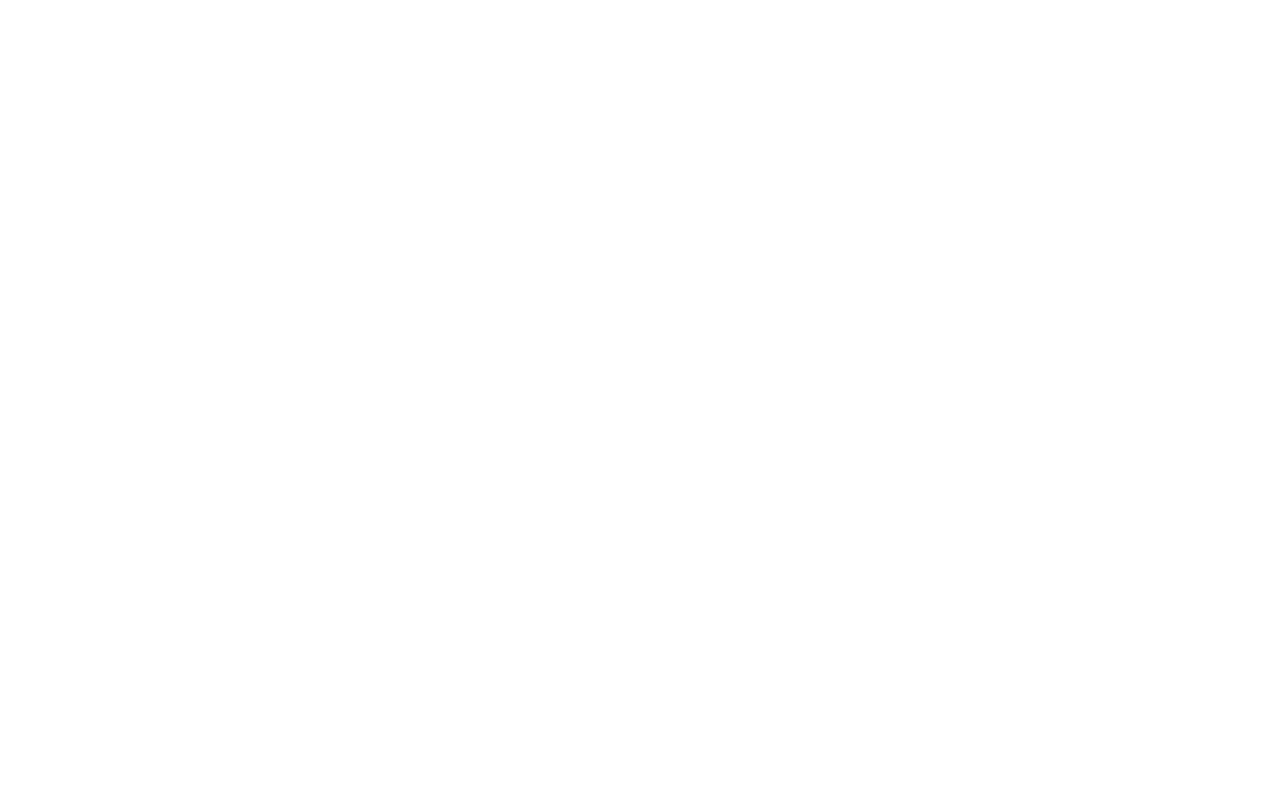
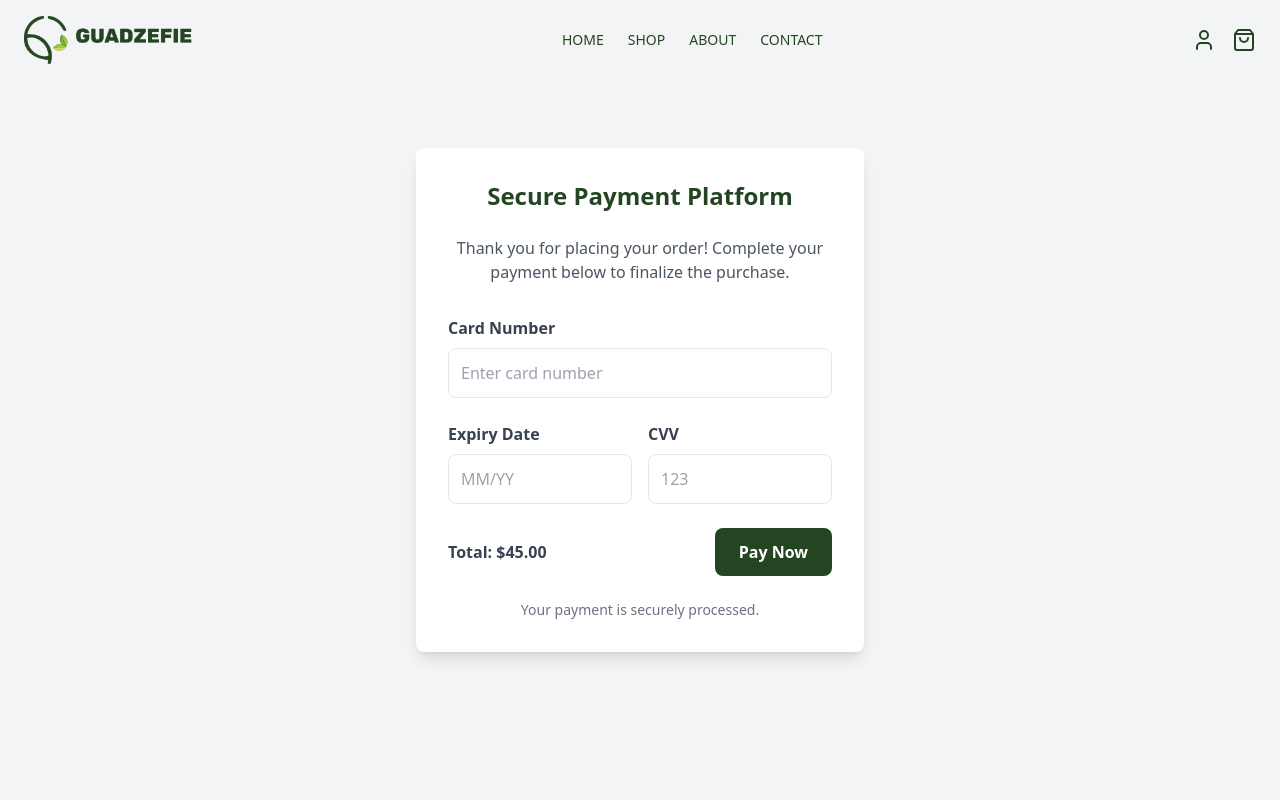
Before and after one commit to ElormWuaku/EugeneA, a React (Vite) app: page /payment in a window 1280 px wide. Before the commit this address had no page. Shown: the top 800 px of the page. Built offline with nearby package versions, Linux system fonts and the light colour scheme.

Commit message:
Mock payment and confirmation added with finishing touches to hero

```diff
--- a/src/App.jsx
+++ b/src/App.jsx
@@ -10,6 +10,8 @@ import Auth from "./pages/Auth"
 import FarmerDashboard from "./pages/FarmerDashboard"
 import About from "./pages/About"
 import ProductDetails from "./pages/ProductDetails";
+import Payment from "./pages/Payment";
+import Confirmation from "./pages/Confirmation";
 
 const App = () => {
   return (
@@ -23,8 +25,10 @@ const App = () => {
           <Route path="products" element={<ProductPage />} />
           <Route path="product-details/:id" element={<ProductDetails />} />
           <Route path="auth" element={<Auth/>} />
+          <Route path="cart" element={<Carte />} />
           <Route path="checkout" element={<Checkout />} />
-          <Route path="cart" element={<Carte />} />
+          <Route path="payment" element={<Payment />} />
+          <Route path="confirmation" element={<Confirmation />} />
         </Route>
       </Routes>
     </BrowserRouter>
--- a/src/pages/Checkout/index.jsx
+++ b/src/pages/Checkout/index.jsx
@@ -1,4 +1,4 @@
-import  { useState } from "react";
+import { useState } from "react";
 import { Link } from "react-router-dom";
 
 const Checkout = () => {
@@ -107,7 +107,9 @@ const Checkout = () => {
 
           {/* Payment Options */}
           <div className="mb-6">
-            <h2 className="text-lg font-bold text-gray-800 mb-4">Payment Method</h2>
+            <h2 className="text-lg font-bold text-gray-800 mb-4">
+              Payment Method
+            </h2>
             <div className="flex items-center space-x-4">
               <label className="flex items-center space-x-2">
                 <input
@@ -138,14 +140,21 @@ const Checkout = () => {
           <div className="mt-6">
             <div className="flex justify-between items-center mb-6">
               <h3 className="text-xl font-bold">Order Total:</h3>
-              <p className="text-xl font-semibold">$65.00</p> {/* Replace with dynamic total */}
+              <p className="text-xl font-semibold">$65.00</p>{" "}
+              {/* Replace with dynamic total */}
             </div>
-            <button
+            {/* <button
               type="submit"
               className="w-full bg-[#EABC5E] hover:bg-[#c49d4e] text-white font-bold py-3 px-6 rounded-lg"
             >
               Place Order
-            </button>
+            </button> */}
+            <Link
+              to="/payment"
+              className="bg-[#EABC5E] hover:bg-[#c49d4e] text-white font-bold py-3 px-6 rounded-lg"
+            >
+              Place Order
+            </Link>
           </div>
         </form>
 
--- /dev/null
+++ b/src/pages/Confirmation/index.jsx
@@ -0,0 +1,24 @@
+import { Link } from "react-router-dom";
+
+const Confirmation = () => {
+  return (
+    <div className="bg-gray-100 min-h-screen flex items-center justify-center">
+      <div className="bg-white p-8 rounded-lg shadow-lg max-w-md w-full text-center">
+        <h1 className="text-3xl font-bold text-[#244521] mb-4">
+          Order Confirmed!
+        </h1>
+        <p className="text-gray-600 mb-8">
+          Thank you for your purchase! Your order will be processed and delivered soon.
+        </p>
+        <Link
+          to="/products"
+          className="bg-[#EABC5E] hover:bg-[#c49d4e] text-white font-bold py-3 px-6 rounded-lg"
+        >
+          Back to Products
+        </Link>
+      </div>
+    </div>
+  );
+};
+
+export default Confirmation;
--- a/src/pages/Landing/components/Hero.jsx
+++ b/src/pages/Landing/components/Hero.jsx
@@ -1,25 +1,55 @@
 import { gros } from "../../../assets";
+import { motion } from "framer-motion";
+import { Link } from 'react-router-dom';
 
 const Hero = () => {
   return (
     <div className="flex h-screen">
-      <div className="w-1/2 bg-[#F8D7B6] place-content-center">
-        <div className="mx-auto w-fit flex flex-col items-start gap-y-4">
+      <div className="w-1/2 bg-[#F8D7B6] flex items-center justify-center">
+        <div className="w-fit flex flex-col items-start gap-y-6">
           <div className="text-5xl flex flex-col">
             <span className="font-bold">Welcome to Guadzefie</span>
           </div>
-          <p>
+          <p className="mb-4">
             Your Home Of Healthy Organic Vegetables<br />
             Fresh From Farm To Your Table
           </p>
-          <button className="bg-white px-6 py-2 rounded-full drop-shadow-lg uppercase text-[#C2B931] text-sm">
-            Shop
-          </button>
+          <div className="flex gap-4">
+            <Link
+              to="/about"
+              className="bg-white px-6 py-2 rounded-full drop-shadow-lg uppercase text-[#C2B931] text-sm hover:bg-gray-100 transition duration-300"
+            >
+              Learn More
+            </Link>
+            <Link
+              to="/products"
+              className="bg-[#244521] text-white px-6 py-2 rounded-full drop-shadow-lg uppercase text-sm hover:bg-green-600 transition duration-300"
+            >
+              Shop Now
+            </Link>
+          </div>
         </div>
       </div>
-      <div className="w-1/2">
-        <img src={gros} alt="hero" className="object-cover w-full h-full" />
-      </div>
+      <motion.div
+        className="w-1/2"
+        initial={{ scale: 1 }}
+        animate={{
+          scale: [1, 1.05, 1],
+          rotate: [0, 2, -2, 0]
+        }}
+        transition={{
+          duration: 5,
+          repeat: Infinity,
+          repeatType: "loop",
+          ease: "easeInOut"
+        }}
+      >
+        <img
+          src={gros}
+          alt="hero"
+          className="object-cover w-full h-full"
+        />
+      </motion.div>
     </div>
   );
 };
--- /dev/null
+++ b/src/pages/Payment/index.jsx
@@ -0,0 +1,63 @@
+import { Link } from "react-router-dom";
+
+const Payment = () => {
+  return (
+    <div className="bg-gray-100 min-h-screen flex items-center justify-center">
+      <div className="bg-white p-8 rounded-lg shadow-lg max-w-md w-full">
+        <h1 className="text-2xl font-bold text-center text-[#244521] mb-6">
+          Secure Payment Platform
+        </h1>
+        <p className="text-gray-600 text-center mb-8">
+          Thank you for placing your order! Complete your payment below to finalize the purchase.
+        </p>
+        {/* Mock Payment Details */}
+        <div className="mb-6">
+          <label className="block mb-2 text-gray-700 font-semibold">
+            Card Number
+          </label>
+          <input
+            type="text"
+            placeholder="Enter card number"
+            className="w-full p-3 border rounded-lg focus:outline-none focus:ring-2 focus:ring-[#EABC5E]"
+          />
+        </div>
+        <div className="grid grid-cols-2 gap-4 mb-6">
+          <div>
+            <label className="block mb-2 text-gray-700 font-semibold">
+              Expiry Date
+            </label>
+            <input
+              type="text"
+              placeholder="MM/YY"
+              className="w-full p-3 border rounded-lg focus:outline-none focus:ring-2 focus:ring-[#EABC5E]"
+            />
+          </div>
+          <div>
+            <label className="block mb-2 text-gray-700 font-semibold">
+              CVV
+            </label>
+            <input
+              type="text"
+              placeholder="123"
+              className="w-full p-3 border rounded-lg focus:outline-none focus:ring-2 focus:ring-[#EABC5E]"
+            />
+          </div>
+        </div>
+        <div className="flex justify-between items-center mb-6">
+          <p className="text-gray-700 font-bold">Total: $45.00</p>
+          <Link
+            to="/confirmation"
+            className="bg-[#244521] hover:bg-green-600 text-white font-bold py-3 px-6 rounded-lg"
+          >
+            Pay Now
+          </Link>
+        </div>
+        <p className="text-gray-500 text-center text-sm">
+          Your payment is securely processed.
+        </p>
+      </div>
+    </div>
+  );
+};
+
+export default Payment;
```
